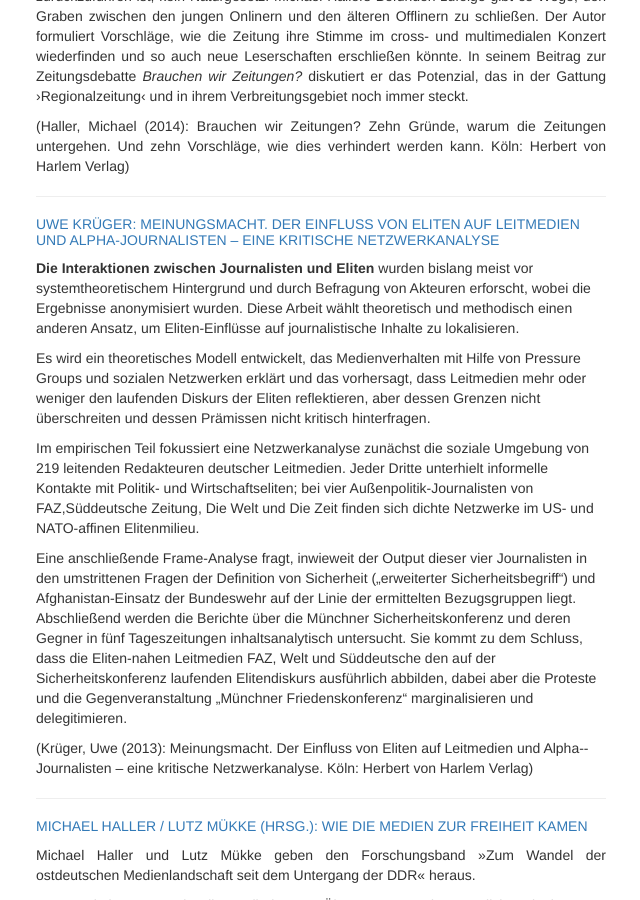
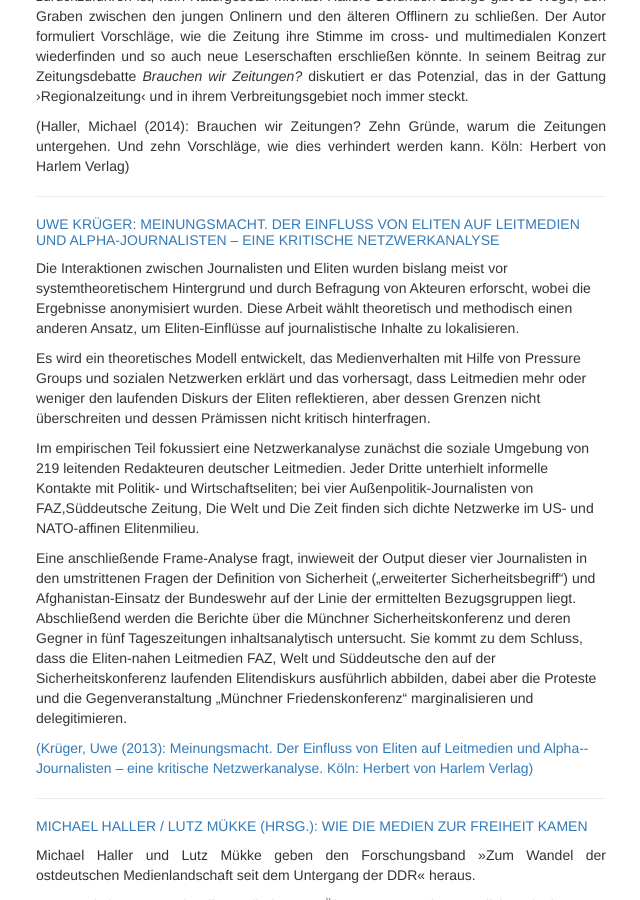
Before and after one commit to susedev/test, a Jekyll site: the page built from wir.html, in a window 1280 px wide and 900 px high, scrolled down 2374 px. Shown: the whole window, without its empty margins (229-869 px from the left). Built offline with Jekyll 4.4.1, drawn with Linux system fonts in a browser that asks for light colours; nearby versions of some CDN libraries.

Commit message:
Edit from JekyllCMS

```diff
--- a/wir.html
+++ b/wir.html
@@ -64,7 +64,7 @@ title: Wir
 <hr noshade="noshade" size="1" />
 <h4><a href="http://www.eijc.eu/de/uwe-krueger-meinungsmacht-der-einfluss-von-eliten-auf-leitmedien-und-alpha-%c2%adjournalisten-eine-kritische-netzwerkanalyse/" rel="bookmark" title="Permanent Link to Uwe Krüger: Meinungsmacht. Der Einfluss von Eliten auf Leitmedien und Alpha-­Journalisten – eine kritische Netzwerkanalyse">Uwe Kr&uuml;ger: Meinungsmacht. Der Einfluss von Eliten auf Leitmedien und Alpha-&shy;Journalisten &ndash; eine kritische Netzwerkanalyse</a></h4>
 
-<p><strong>Die Interaktionen zwischen Journalisten und Eliten</strong>&nbsp;wurden bislang meist vor systemtheoretischem Hintergrund und durch Befragung von Akteuren erforscht, wobei die Ergebnisse anonymisiert wurden. Diese Arbeit w&auml;hlt theoretisch und methodisch einen anderen Ansatz, um Eliten-Einfl&uuml;sse auf journalistische Inhalte zu lokalisieren.</p>
+<p>Die Interaktionen zwischen Journalisten und Eliten&nbsp;wurden bislang meist vor systemtheoretischem Hintergrund und durch Befragung von Akteuren erforscht, wobei die Ergebnisse anonymisiert wurden. Diese Arbeit w&auml;hlt theoretisch und methodisch einen anderen Ansatz, um Eliten-Einfl&uuml;sse auf journalistische Inhalte zu lokalisieren.</p>
 
 <p>Es wird ein theoretisches Modell entwickelt, das Medienverhalten mit Hilfe von Pressure Groups und sozialen Netzwerken erkl&auml;rt und das vorhersagt, dass Leitmedien mehr oder weniger den laufenden Diskurs der Eliten reflektieren, aber dessen Grenzen nicht &uuml;berschreiten und dessen Pr&auml;missen nicht kritisch hinterfragen.</p>
 
@@ -72,7 +72,7 @@ title: Wir
 
 <p>Eine anschlie&szlig;ende Frame-Analyse fragt, inwieweit der Output dieser vier Journalisten in den umstrittenen Fragen der Definition von Sicherheit (&bdquo;erweiterter Sicherheitsbegriff&ldquo;) und Afghanistan-Einsatz der Bundeswehr auf der Linie der ermittelten Bezugsgruppen liegt. Abschlie&szlig;end werden die Berichte &uuml;ber die M&uuml;nchner Sicherheitskonferenz und deren Gegner in f&uuml;nf Tageszeitungen inhaltsanalytisch untersucht. Sie kommt zu dem Schluss, dass die Eliten-nahen Leitmedien FAZ, Welt und S&uuml;ddeutsche den auf der Sicherheitskonferenz laufenden Elitendiskurs ausf&uuml;hrlich abbilden, dabei aber die Proteste und die Gegenveranstaltung &bdquo;M&uuml;nchner Friedenskonferenz&ldquo; marginalisieren und delegitimieren.</p>
 
-<p>(Kr&uuml;ger, Uwe (2013): Meinungsmacht. Der Einfluss von Eliten auf Leitmedien und Alpha-&shy;Journalisten &ndash; eine kritische Netzwerkanalyse. K&ouml;ln: Herbert von Harlem Verlag)</p>
+<p><a class="thumabnail" href="http://www.halem-verlag.de/2013/meinungsmacht-und-elite-journalismus/">(Kr&uuml;ger, Uwe (2013): Meinungsmacht. Der Einfluss von Eliten auf Leitmedien und Alpha-&shy;Journalisten &ndash; eine kritische Netzwerkanalyse. K&ouml;ln: Herbert von Harlem Verlag)</a></p>
 
 <hr noshade="noshade" size="1" />
 <h4><a href="http://www.eijc.eu/de/michael-haller-lutz-muekke-hrsg-wie-die-medien-zur-freiheit-kamen/" rel="bookmark" title="Permanent Link to Michael Haller / Lutz Mükke (Hrsg.): Wie die Medien zur Freiheit kamen">Michael Haller / Lutz M&uuml;kke (Hrsg.): Wie die Medien zur Freiheit kamen</a></h4>
```
